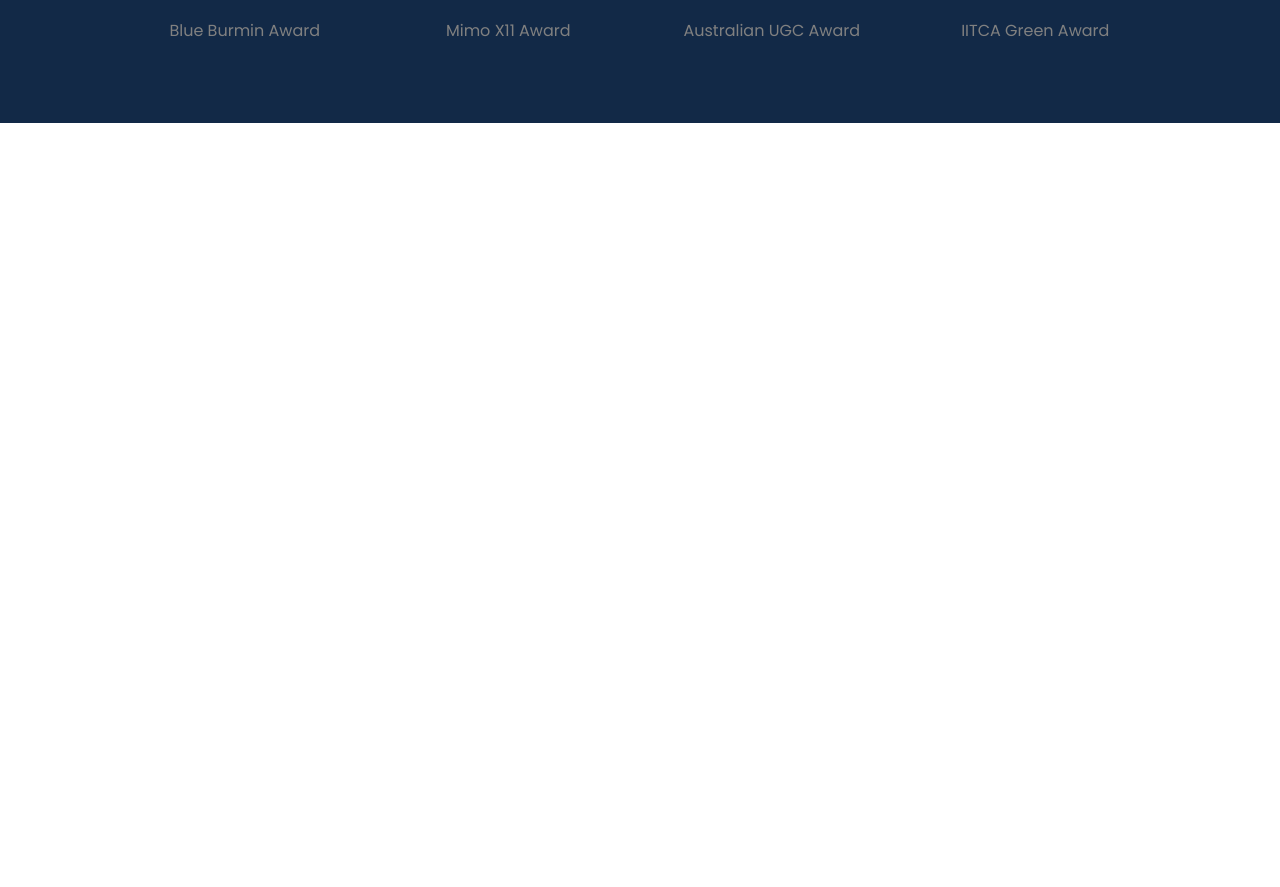
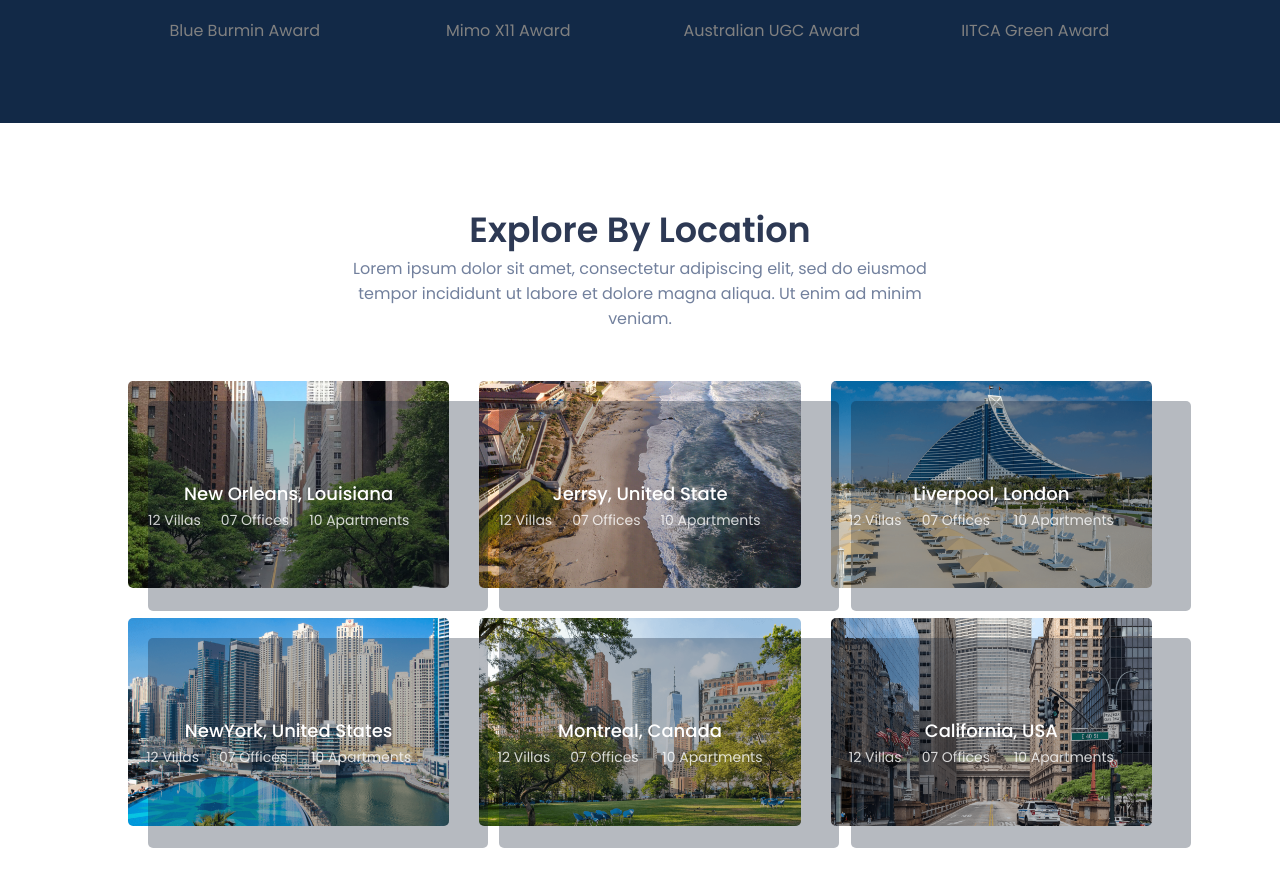
Before and after one commit to RogersBobMunyenga/react-real-estate-agency, a React (Create React App) app: page / in a window 1280 px wide. Shown: the part 2993-3880 px from the top of the page. Before the commit the page ends 3116 px from the top, so only its background shows below. Built offline with nearby package versions, Linux system fonts and the light colour scheme; the HTML template or start-up script is replaced by a standard one.

Commit message:
home/location section

```diff
--- a/src/components/home/Home.jsx
+++ b/src/components/home/Home.jsx
@@ -2,6 +2,7 @@
 import Awards from './Awards/Awards'
 import Featured from './featured/Featured'
 import Hero from './hero/Hero'
+import Location from './location/Location'
 import Recent from './recent/Recent'
 
 const Home = () => {
@@ -11,6 +12,7 @@
       <Featured/>
       <Recent/>
       <Awards/>
+      <Location/>
       </>
   )
 }
--- /dev/null
+++ b/src/components/home/location/Location.jsx
@@ -0,0 +1,34 @@
+import React from "react"
+import Heading from "../../common/Heading"
+import { location } from "../../data/Data"
+import "./location.css"
+
+const Location = () => {
+  return (
+    <>
+      <section className='location padding'>
+        <div className='container'>
+          <Heading title='Explore By Location' subtitle='Lorem ipsum dolor sit amet, consectetur adipiscing elit, sed do eiusmod tempor incididunt ut labore et dolore magna aliqua. Ut enim ad minim veniam.' />
+
+          <div className='content grid3 mtop'>
+            {location.map((item, index) => (
+              <div className='box' key={index}>
+                <img src={item.cover} alt='' />
+                <div className='overlay'>
+                  <h5>{item.name}</h5>
+                  <p>
+                    <label>{item.Villas}</label>
+                    <label>{item.Offices}</label>
+                    <label>{item.Apartments}</label>
+                  </p>
+                </div>
+              </div>
+            ))}
+          </div>
+        </div>
+      </section>
+    </>
+  )
+}
+
+export default Location
--- /dev/null
+++ b/src/components/home/location/location.css
@@ -0,0 +1,47 @@
+.location .box {
+  position: relative;
+  border-radius: 5px;
+}
+.location img {
+  border-radius: 5px;
+}
+.location .overlay {
+  position: absolute;
+  top: 0;
+  left: 0;
+  display: flex;
+  align-items: center;
+  justify-content: center;
+  flex-direction: column;
+  height: 250px;
+  width: 100%;
+  color: #fff;
+  z-index: 222;
+}
+.location .overlay::after {
+  content: "";
+  position: absolute;
+  top: 0;
+  left: 0;
+  width: 340px;
+  height: 210px;
+  background: rgb(15 28 47 / 30%);
+  z-index: -1;
+  margin: 20px;
+  border-radius: 5px;
+}
+.location h5 {
+  font-size: 18px;
+  font-weight: 500;
+}
+.location label {
+  color: #fff;
+  margin-right: 20px;
+  opacity: 0.8;
+}
+@media screen and (max-width: 800px) {
+  .location .overlay::after {
+    width: 280px;
+    height: 170px;
+  }
+}
```
